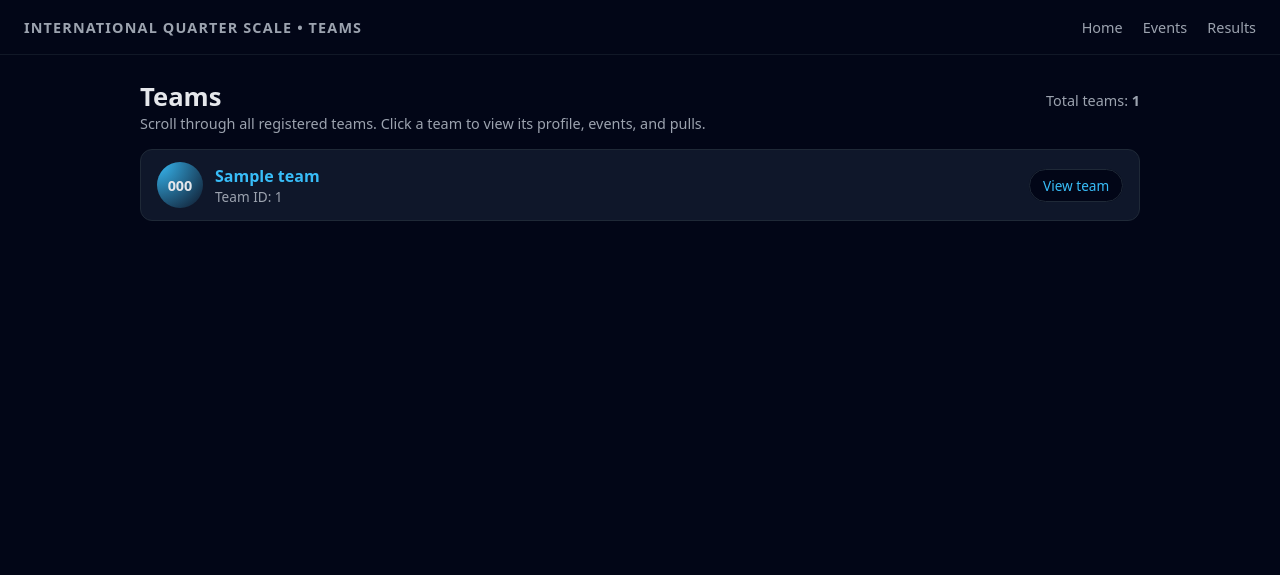
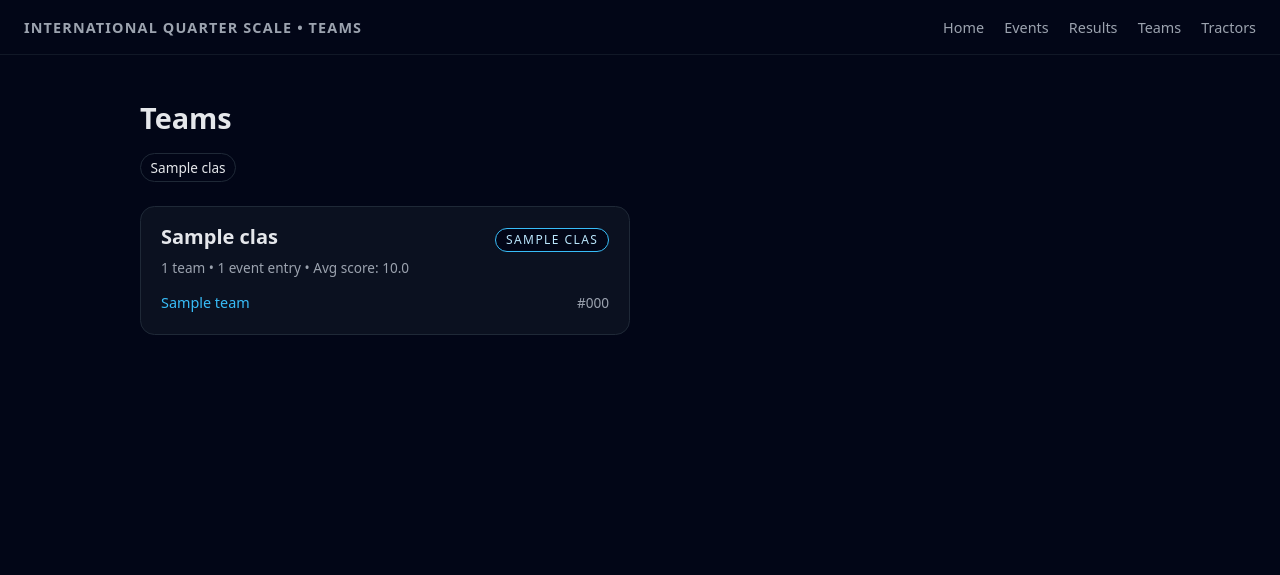
Before and after one commit to ASABE-IQSN/ASABE_IQS_Website, a Flask app: page /teams in a window 1280 px wide. Shown: the top 575 px of the page. Run offline with Flask 3, Linux system fonts and the light colour scheme; tables that the repository leaves empty hold one stand-in row (values such as "Sample post").

Commit message:
worked on some caching and team page updates

```diff
--- a/templates/teams.html
+++ b/templates/teams.html
@@ -15,11 +15,7 @@
     a { color: #38bdf8; text-decoration: none; }
     a:hover { text-decoration: underline; }
 
-    .page {
-      min-height: 100vh;
-      display: flex;
-      flex-direction: column;
-    }
+    .page { min-height: 100vh; display: flex; flex-direction: column; }
 
     header {
       padding: 1rem 1.5rem;
@@ -29,7 +25,6 @@
       justify-content: space-between;
       align-items: center;
     }
-
     .logo {
       font-weight: 700;
       letter-spacing: 0.08em;
@@ -37,95 +32,130 @@
       font-size: 0.9rem;
       color: #9ca3af;
     }
-
     .nav-links a {
       margin-left: 1rem;
       font-size: 0.9rem;
       color: #9ca3af;
     }
 
-    main {
-      flex: 1;
-      padding: 1.5rem;
+    main { flex: 1; padding: 1.5rem; }
+    .wrap { max-width: 1000px; margin: 0 auto; }
+
+    h1 { margin-bottom: 1rem; font-size: 1.8rem; }
+
+    /* Top anchor nav */
+    .class-nav {
+      display: flex;
+      flex-wrap: wrap;
+      gap: 0.5rem;
+      margin-bottom: 1.5rem;
+    }
+    .class-nav a {
+      font-size: 0.85rem;
+      padding: 0.25rem 0.6rem;
+      border-radius: 999px;
+      border: 1px solid #1f2937;
+      background: #020617;
+      color: #e5e7eb;
+      text-decoration: none;
+    }
+    .class-nav a:hover {
+      background: #0f172a;
     }
 
-    .heading {
-      max-width: 1000px;
-      margin: 0 auto 1rem;
+    .class-grid {
+      display: grid;
+      grid-template-columns: minmax(0, 1fr);
+      gap: 1.25rem;
+    }
+
+    @media (min-width: 900px) {
+      .class-grid {
+        grid-template-columns: minmax(0, 1fr) minmax(0, 1fr);
+      }
+    }
+
+    .class-card {
+      padding: 1rem 1.25rem;
+      border-radius: 0.9rem;
+      background: #0b1120;
+      border: 1px solid #1f2937;
+    }
+
+    .class-header {
       display: flex;
       justify-content: space-between;
       align-items: baseline;
-      gap: 1rem;
+      gap: 0.75rem;
+      margin-bottom: 0.4rem;
     }
 
-    h1 {
+    .class-card h2 {
       margin: 0;
-      font-size: 1.6rem;
+      font-size: 1.25rem;
     }
 
-    .sub {
-      margin: 0;
+    .class-badge {
+      font-size: 0.75rem;
+      text-transform: uppercase;
+      letter-spacing: 0.12em;
+      padding: 0.15rem 0.6rem;
+      border-radius: 999px;
+      border: 1px solid #1f2937;
+      background: #020617;
       color: #9ca3af;
-      font-size: 0.9rem;
+      white-space: nowrap;
     }
 
-    .teams-list {
-      max-width: 1000px;
-      margin: 0 auto;
-      display: flex;
-      flex-direction: column;
-      gap: 0.75rem;
+    /* You can tweak these color hints per class later if you want */
+    .class-badge.primary {
+      border-color: #38bdf8;
+      color: #bae6fd;
+    }
+    .class-badge.secondary {
+      border-color: #a855f7;
+      color: #e9d5ff;
     }
 
-    .team-card {
-      display: flex;
-      align-items: center;
-      justify-content: space-between;
-      padding: 0.75rem 1rem;
-      border-radius: 0.75rem;
-      background: #0f172a;
-      border: 1px solid #1f2937;
+    .class-meta {
+      font-size: 0.85rem;
+      color: #9ca3af;
+      margin-bottom: 0.6rem;
     }
 
-    .team-main {
+    ul.team-list {
+      list-style: none;
+      margin: 0;
+      padding: 0;
+    }
+
+    ul.team-list li {
+      padding: 0.4rem 0;
+      border-bottom: 1px solid #1f2937;
+      font-size: 0.9rem;
       display: flex;
-      align-items: center;
-      gap: 0.75rem;
+      justify-content: space-between;
+      gap: 0.5rem;
+      align-items: baseline;
+    }
+
+    ul.team-list li:last-child {
+      border-bottom: none;
+    }
+
+    .team-name {
+      flex: 1;
     }
 
     .team-number {
-      width: 46px;
-      height: 46px;
-      border-radius: 999px;
-      background: radial-gradient(circle at top left, #38bdf8, #0f172a);
-      display: flex;
-      align-items: center;
-      justify-content: center;
-      font-weight: 600;
-      font-size: 0.9rem;
+      font-size: 0.85rem;
+      color: #9ca3af;
+      white-space: nowrap;
     }
 
-    .team-text {
-      display: flex;
-      flex-direction: column;
-    }
-
-    .team-name {
-      font-weight: 600;
-    }
-
-    .team-meta {
-      font-size: 0.85rem;
+    .empty {
+      font-size: 0.9rem;
       color: #9ca3af;
-    }
-
-    .team-actions a {
-      font-size: 0.85rem;
-      padding: 0.35rem 0.8rem;
-      border-radius: 999px;
-      border: 1px solid #1f2937;
-      background: #020617;
-      white-space: nowrap;
     }
 
     footer {
@@ -145,49 +175,109 @@
       <a href="{{ url_for('landing') }}">Home</a>
       <a href="{{ url_for('events') }}">Events</a>
       <a href="{{ url_for('results') }}">Results</a>
+      <a href="{{ url_for('teams') }}">Teams</a>
+      <a href="{{ url_for('tractors') }}">Tractors</a>
     </nav>
   </header>
 
   <main>
-    <div class="heading">
-      <div>
+    <div class="wrap">
       <h1>Teams</h1>
-        <p class="sub">
-          Scroll through all registered teams. Click a team to view its profile, events, and pulls.
-        </p>
-      </div>
-      <div class="sub">
-        Total teams: <strong>{{ teams|length }}</strong>
-      </div>
+
+      <!-- Anchor nav -->
+      <div class="class-nav">
+        {% for tc in team_classes %}
+          <a href="#class-{{ tc.team_class_id }}">
+            {{ tc.name }}
+          </a>
+        {% endfor %}
+        {% if unclassified_teams %}
+          <a href="#class-unclassified">Unclassified</a>
+        {% endif %}
       </div>
 
-    <div class="teams-list">
-      {% for team in teams %}
-        <article class="team-card">
-          <div class="team-main">
-            <div class="team-number">
-              {{ team.team_number }}
+      <div class="class-grid">
+        {% for tc in team_classes %}
+          {% set stats = class_stats.get(tc.team_class_id) %}
+          <section class="class-card" id="class-{{ tc.team_class_id }}">
+            <div class="class-header">
+              <h2>{{ tc.name }}</h2>
+              {# Simple heuristic to vary badge style by name, optional #}
+              {% set badge_class = 'primary' if loop.index == 1 else 'secondary' %}
+              <span class="class-badge {{ badge_class }}">
+                {{ tc.name }}
+              </span>
             </div>
-            <div class="team-text">
+
+            <div class="class-meta">
+              {% set num_teams = stats.num_teams if stats else (tc.teams|length) %}
+              {% set num_events = stats.num_events if stats else 0 %}
+              {% set avg_score = stats.avg_score if stats else None %}
+
+              {{ num_teams }} team{{ '' if num_teams == 1 else 's' }}
+              • {{ num_events }} event entr{{ 'y' if num_events == 1 else 'ies' }}
+              {% if avg_score is not none %}
+                • Avg score: {{ "%.1f"|format(avg_score) }}
+              {% endif %}
+            </div>
+
+            {% if tc.teams %}
+              <ul class="team-list">
+                {% for team in tc.teams|sort(attribute='team_name') %}
+                  <li>
                     <div class="team-name">
                       <a href="{{ url_for('team_detail', team_id=team.team_id) }}">
                         {{ team.team_name }}
                       </a>
                     </div>
-              <div class="team-meta">
-                Team ID: {{ team.team_id }}
+                    <div class="team-number">
+                      #{{ team.team_number }}
                     </div>
+                  </li>
+                {% endfor %}
+              </ul>
+            {% else %}
+              <p class="empty">No teams in this class yet.</p>
+            {% endif %}
+          </section>
+        {% endfor %}
+
+        {% if unclassified_teams %}
+          <section class="class-card" id="class-unclassified">
+            <div class="class-header">
+              <h2>Unclassified Teams</h2>
+              <span class="class-badge">
+                Unclassified
+              </span>
             </div>
+
+            {% if unclassified_stats %}
+              <div class="class-meta">
+                {{ unclassified_stats.num_teams }} team{{ '' if unclassified_stats.num_teams == 1 else 's' }}
+                • {{ unclassified_stats.num_events }} event entr{{ 'y' if unclassified_stats.num_events == 1 else 'ies' }}
+                {% if unclassified_stats.avg_score is not none %}
+                  • Avg score: {{ "%.1f"|format(unclassified_stats.avg_score) }}
+                {% endif %}
               </div>
-          <div class="team-actions">
+            {% endif %}
+
+            <ul class="team-list">
+              {% for team in unclassified_teams %}
+                <li>
+                  <div class="team-name">
                     <a href="{{ url_for('team_detail', team_id=team.team_id) }}">
-              View team
+                      {{ team.team_name }}
                     </a>
                   </div>
-        </article>
-      {% else %}
-        <p>No teams found.</p>
+                  <div class="team-number">
+                    #{{ team.team_number }}
+                  </div>
+                </li>
               {% endfor %}
+            </ul>
+          </section>
+        {% endif %}
+      </div>
     </div>
   </main>
 
```
Also changed, not shown: initial.py (+147 -8 lines). Lines whose indentation alone changed are shown as unchanged.
